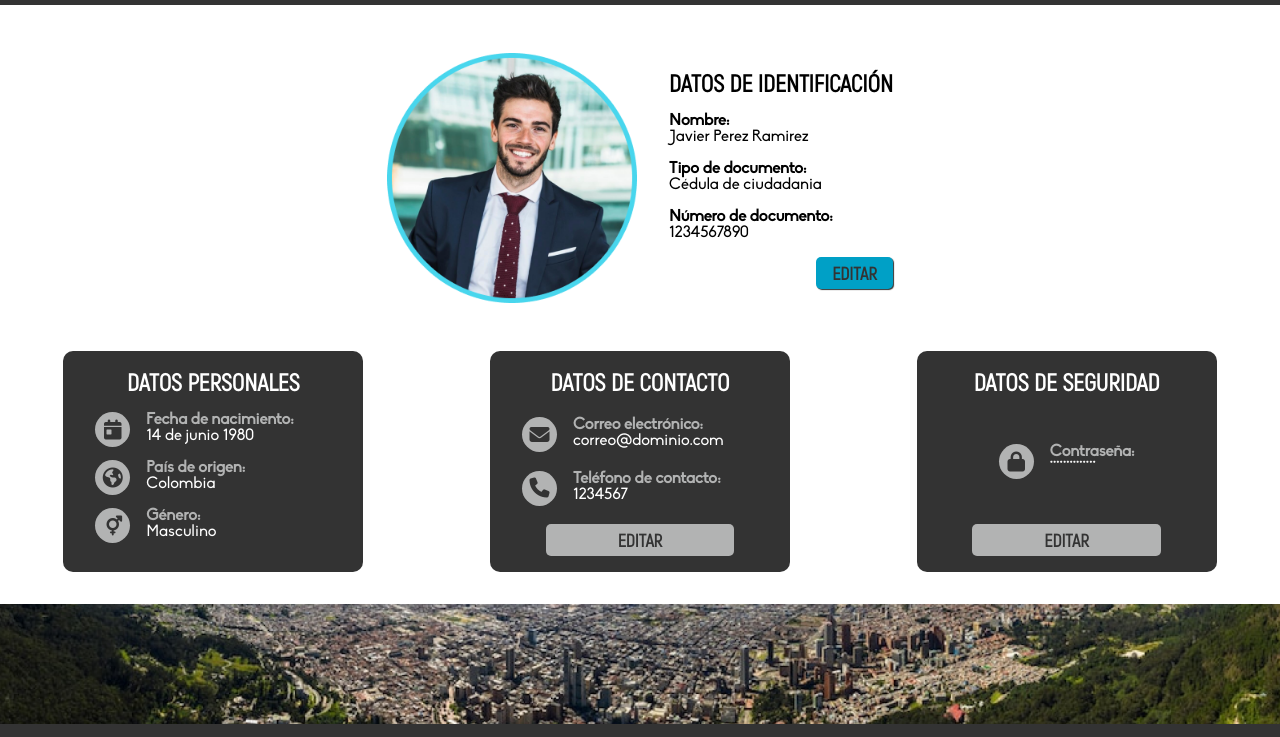
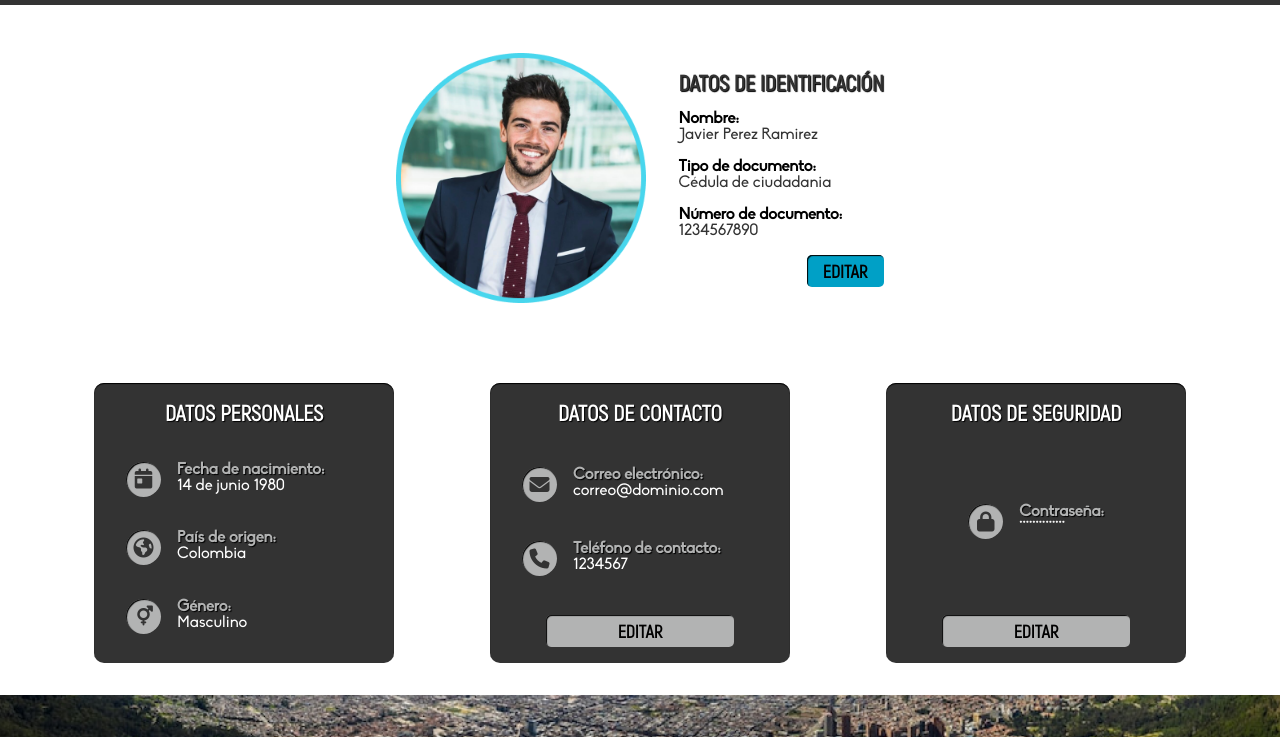
Before and after one commit to luciaduque248/Hotelia, a React app: page /Admin-Perfil in a window 1280 px wide. Shown: the part 51-788 px from the top of the page. Built offline with nearby package versions, Linux system fonts and the light colour scheme.

Commit message:
Responsive styles are made for the Administrator profile interface.

```diff
--- a/src/Admin/PerfilAdmin.js
+++ b/src/Admin/PerfilAdmin.js
@@ -11,11 +11,13 @@ function Admin_Perfil() {
     return (
         <div>
             <Admin_NavBar />
-            <Iden_dataAdmin/>
-            <div className='container-data'>
-                <Personal_dataAdmin/>
-                <Contact_dataAdmin/>
-                <Security_dataAdmin/>
+            <div className='container-perfil'>
+                <Iden_dataAdmin />
+                <div className='container-data'>
+                    <Personal_dataAdmin />
+                    <Contact_dataAdmin />
+                    <Security_dataAdmin />
+                </div>
             </div>
             <Footer />
         </div>
--- a/src/assets/css/Perfil_Admin.css
+++ b/src/assets/css/Perfil_Admin.css
@@ -10,13 +10,12 @@
     font-family: 'Akrobat';
     font-weight: bold;
     font-size: 18px;
-    color: var(--dark);
-
+    color: var(--black);
 }
 
 .blue {
     background-color: var(--blue);
-    box-shadow: 1px 1px 1px var(--dark);
+    box-shadow: inset 1px 1px 1px var(--black);
 }
 
 .button {
@@ -32,6 +31,8 @@
 .Caption {
     font-family: 'Akrobat';
     margin-bottom: 1rem;
+    text-shadow: 1px 1px 1px var(--black);
+    font-size: 20px;
 }
 
 .center {
@@ -41,10 +42,13 @@
 
 .container-color {
     background-color: var(--dark);
-    width: 300px;
+    width: 280px;
+    height: 250px;
     border-radius: 10px;
     padding: 1rem 2rem;
     color: var(--white);
+    box-shadow: inset 0 1px 1px var(--black);
+    margin-bottom: 1rem;
 }
 
 .container-color h2 {
@@ -53,27 +57,44 @@
 
 .container-color span {
     color: var(--gray);
+    text-shadow: 1px 1px 1px var(--black);
 }
 
 .container-data {
     display: flex;
-    justify-content: space-around;
-    margin-bottom: 2rem;
+    flex-direction: column;
+    align-items: center;
+    margin: 2rem auto;
 }
 
 .container-iden {
     display: flex;
+    flex-direction: column;
     align-items: center;
     justify-content: center;
-    margin: 3rem;
+    margin: 2rem;
+}
+
+.container-iden h2,
+.container-iden p {
+    color: var(--dark);
+}
+
+.container-iden h2 {
+    text-align: center;
+}
+
+.container-iden span {
+    color: var(--black);
 }
 
 .container-text {
-    margin-left: 2rem;
+    margin: 1rem 0;
 }
 
 .gray {
     width: 80%;
+    box-shadow: inset 1px 1px 1px var(--black);
 }
 
 .gray,
@@ -90,6 +111,7 @@
     display: flex;
     justify-content: center;
     align-items: center;
+    box-shadow: inset 1px 1px 1px var(--black);
 }
 
 .icon i {
@@ -102,14 +124,74 @@
 }
 
 .photoPerfil {
-    width: 250px;
+    width: 200px;
 }
 
 .text {
     font-family: 'Biko';
     margin-bottom: 1rem;
+
 }
 
 .text span {
     font-weight: bolder;
 }
+
+@media screen and (min-width:768px) {
+    .Caption {
+        font-size: 22px;
+    }
+    .container-iden {
+        width: 310px;
+    }
+    .container-perfil{
+        display: flex;
+        margin: 0 auto;
+    }
+    .photoPerfil {
+        width: 280px;
+    }
+}
+
+@media screen and (min-width:1024px) {
+
+    .container-color {
+        width: 300px;
+        height: 280px;
+        margin: 0 3rem;
+    }
+
+    .container-data {
+        flex-direction: row;
+    }
+
+    .container-iden {
+        width: 500px;
+        flex-direction: row;
+        align-items: center;
+        justify-content: center;
+        margin: 3rem auto;
+    }
+    .container-perfil{
+        flex-direction: column;
+    }
+    .container-text {
+        margin-left: 2rem;
+    }
+
+    .gray {
+        width: 80%;
+        box-shadow: inset 1px 1px 1px var(--black);
+    }
+
+    .gray,
+    .icon {
+        background-color: var(--gray);
+    }
+
+    .photoPerfil {
+        width: 250px;
+    }
+
+
+}
```
